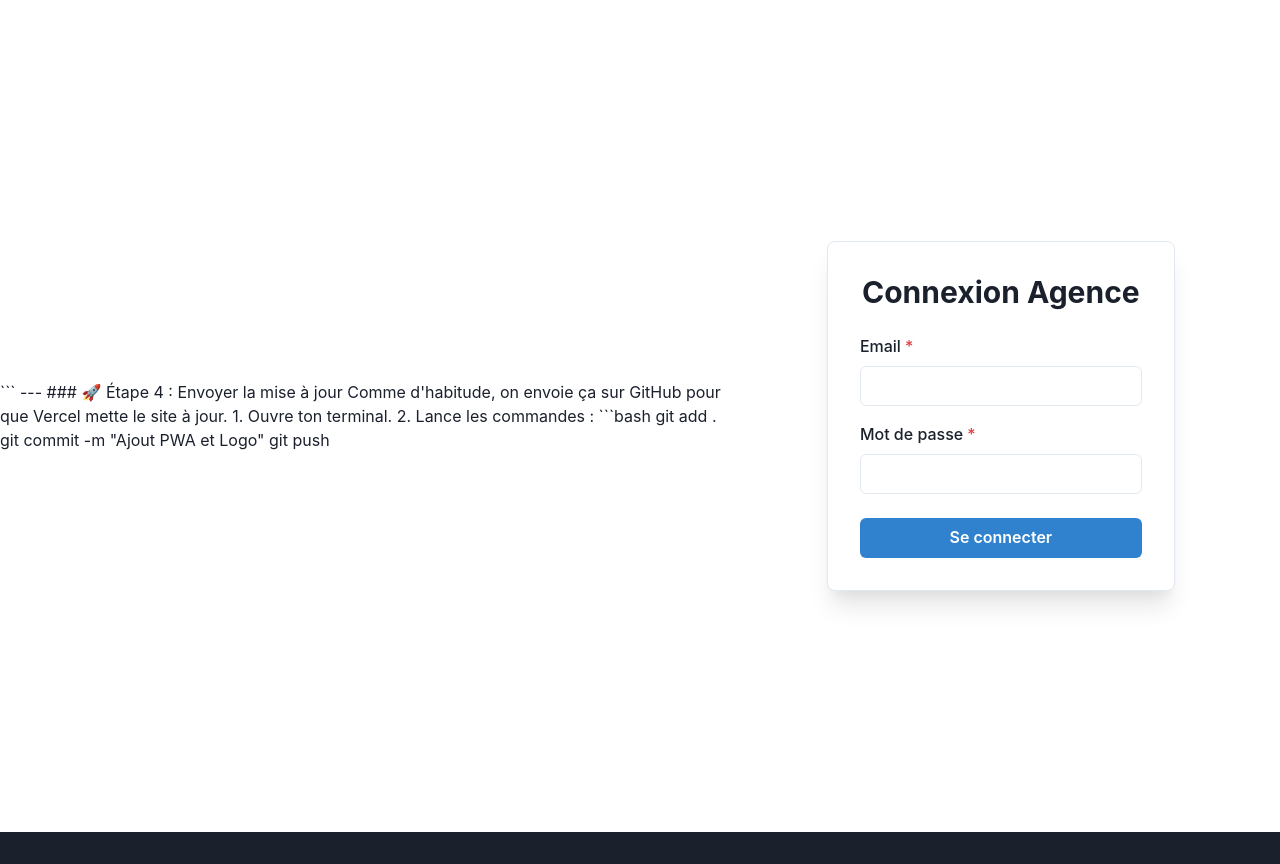
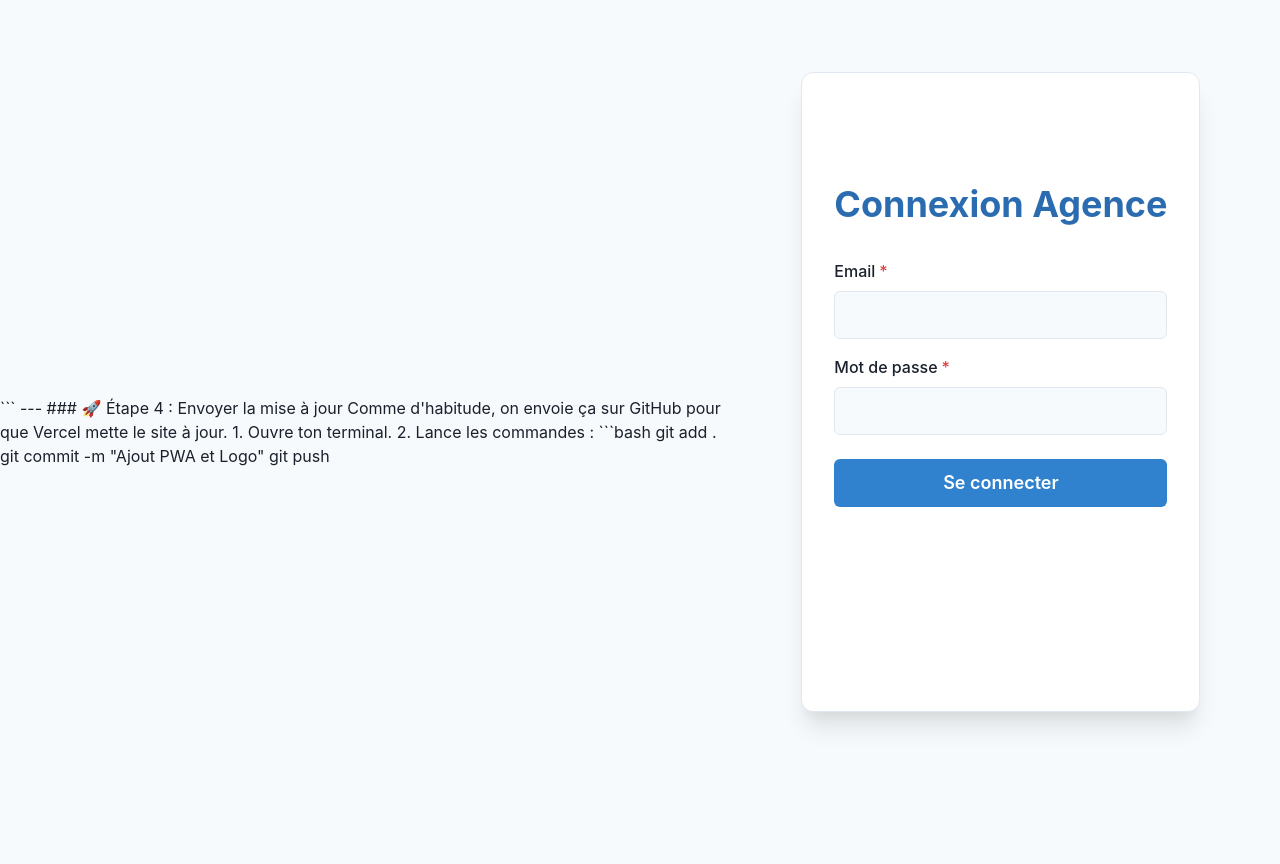
Before and after one commit to Berkani-49/saas-immo-final, a React (Vite) app in the folder saas-immo-frontend/: page / in a window 1280 px wide. Before the commit the page ends 832 px from the top, so only its background shows below. Built offline with nearby package versions, Linux system fonts and the light colour scheme.

Commit message:
Fix Design: Fond blanc et largeur 1200px

```diff
--- a/saas-immo-frontend/src/App.jsx
+++ b/saas-immo-frontend/src/App.jsx
@@ -1,3 +1,5 @@
+// Fichier: src/App.jsx (Version Design Réparé - Fond Blanc & Large)
+
 import React, { useState, useEffect } from 'react';
 import axios from 'axios';
 import './App.css';
@@ -7,7 +9,7 @@ import PropertyDetail from './pages/PropertyDetail.jsx';
 import ContactDetail from './pages/ContactDetail.jsx';
 import SecretRegister from './pages/SecretRegister.jsx';
 import PriceEstimator from './PriceEstimator.jsx';
-import { Box, Heading, FormControl, FormLabel, Input, Button, Alert, Spinner, Center } from '@chakra-ui/react';
+import { Box, Heading, FormControl, FormLabel, Input, Button, Alert, Spinner, Center, Container } from '@chakra-ui/react';
 import { AlertIcon } from '@chakra-ui/icons';
 
 export default function App() {
@@ -29,6 +31,7 @@ export default function App() {
     setMessage('');
     setIsLoggingIn(true);
     try {
+      // Connexion au serveur Render
       const response = await axios.post('https://saas-immo-complet.onrender.com/api/auth/login', { email, password });
       localStorage.setItem('token', response.data.token);
       setToken(response.data.token);
@@ -41,29 +44,81 @@ export default function App() {
 
   const handleLogout = () => { localStorage.removeItem('token'); setToken(null); };
 
-  if (isLoadingToken) return <Center h="100vh"><Spinner size="xl" /></Center>;
+  if (isLoadingToken) return <Center h="100vh"><Spinner size="xl" color="blue.500" /></Center>;
 
   return (
-    <Box maxWidth="1200px" margin="40px auto" p={[3, 6]}>
+    // 1. LE CONTENEUR PRINCIPAL (La mise en page)
+    <Box minH="100vh" bg="gray.50" py={10} px={4}> {/* py=padding vertical, px=padding horizontal */}
+
+      <Box
+        maxWidth="1200px"     /* Largeur demandée */
+        margin="0 auto"       /* Centré */
+        bg="white"            /* Fond BLANC (pour voir le texte) */
+        borderRadius="xl"     /* Coins arrondis */
+        boxShadow="xl"        /* Belle ombre */
+        borderWidth="1px"
+        borderColor="gray.200"
+        p={[4, 8]}            /* Espace intérieur (petit sur mobile, grand sur ordi) */
+        minH="80vh"           /* Hauteur minimum pour que ça fasse "pro" */
+      >
+
         <Routes>
+          {/* ROUTE D'ACCUEIL (Dashboard ou Login) */}
           <Route path="/" element={token ? <Dashboard token={token} onLogout={handleLogout} /> : (
-          <Center h="80vh">
-            <Box p={8} maxWidth="400px" borderWidth={1} borderRadius="lg" boxShadow="xl" bg="white" width="100%">
-              <Heading as="h2" size="lg" mb={6} textAlign="center">Connexion Agence</Heading>
+            <Center h="60vh">
+              <Box w="100%" maxWidth="400px">
+                <Heading as="h2" size="xl" mb={8} textAlign="center" color="blue.600">
+                  Connexion Agence
+                </Heading>
                 <form onSubmit={handleLogin}>
-                <FormControl id="email-login" mb={4} isRequired><FormLabel>Email</FormLabel><Input type="email" value={email} onChange={(e) => setEmail(e.target.value)} /></FormControl>
-                <FormControl id="password-login" mb={6} isRequired><FormLabel>Mot de passe</FormLabel><Input type="password" value={password} onChange={(e) => setPassword(e.target.value)} /></FormControl>
-                {message && <Alert status="error" mb={4} borderRadius="md"><AlertIcon />{message}</Alert>}
-                <Button type="submit" colorScheme="blue" width="full" isLoading={isLoggingIn}>Se connecter</Button>
+                  <FormControl id="email-login" mb={4} isRequired>
+                    <FormLabel>Email</FormLabel>
+                    <Input
+                      type="email"
+                      value={email}
+                      onChange={(e) => setEmail(e.target.value)}
+                      size="lg"
+                      bg="gray.50"
+                    />
+                  </FormControl>
+                  <FormControl id="password-login" mb={6} isRequired>
+                    <FormLabel>Mot de passe</FormLabel>
+                    <Input
+                      type="password"
+                      value={password}
+                      onChange={(e) => setPassword(e.target.value)}
+                      size="lg"
+                      bg="gray.50"
+                    />
+                  </FormControl>
+                  {message && (
+                    <Alert status="error" mb={4} borderRadius="md">
+                      <AlertIcon />{message}
+                    </Alert>
+                  )}
+                  <Button
+                    type="submit"
+                    colorScheme="blue"
+                    size="lg"
+                    width="full"
+                    isLoading={isLoggingIn}
+                    loadingText="Connexion..."
+                  >
+                    Se connecter
+                  </Button>
                 </form>
               </Box>
             </Center>
           )} />
+
+          {/* AUTRES ROUTES */}
           <Route path="/property/:propertyId" element={token ? <PropertyDetail token={token} onLogout={handleLogout} /> : <Navigate to="/" />} />
           <Route path="/contact/:contactId" element={token ? <ContactDetail token={token} onLogout={handleLogout} /> : <Navigate to="/" />} />
           <Route path="/estimate" element={token ? <PriceEstimator token={token} /> : <Navigate to="/" />} />
           <Route path="/nouveau-membre-agence" element={<SecretRegister />} />
         </Routes>
+
+      </Box>
     </Box>
   );
 }
--- a/saas-immo-frontend/src/theme.js
+++ b/saas-immo-frontend/src/theme.js
@@ -1,9 +1,16 @@
-// Fichier : src/theme.js (Nettoyé)
+// Fichier : src/theme.js
 import { extendTheme } from '@chakra-ui/react';
 
 const theme = extendTheme({
-  // On ne met RIEN dans styles.global pour le body,
-  // car index.css s'occupe du fond.
+  styles: {
+    global: {
+      'html, body': {
+        backgroundColor: 'gray.50', // Un gris très doux pour le fond d'écran
+        color: 'gray.800',          // Un gris très foncé pour le texte (lisible)
+        minHeight: '100vh',
+      },
+    },
+  },
 });
 
 export default theme;
```
Lines whose indentation alone changed are shown as unchanged.
